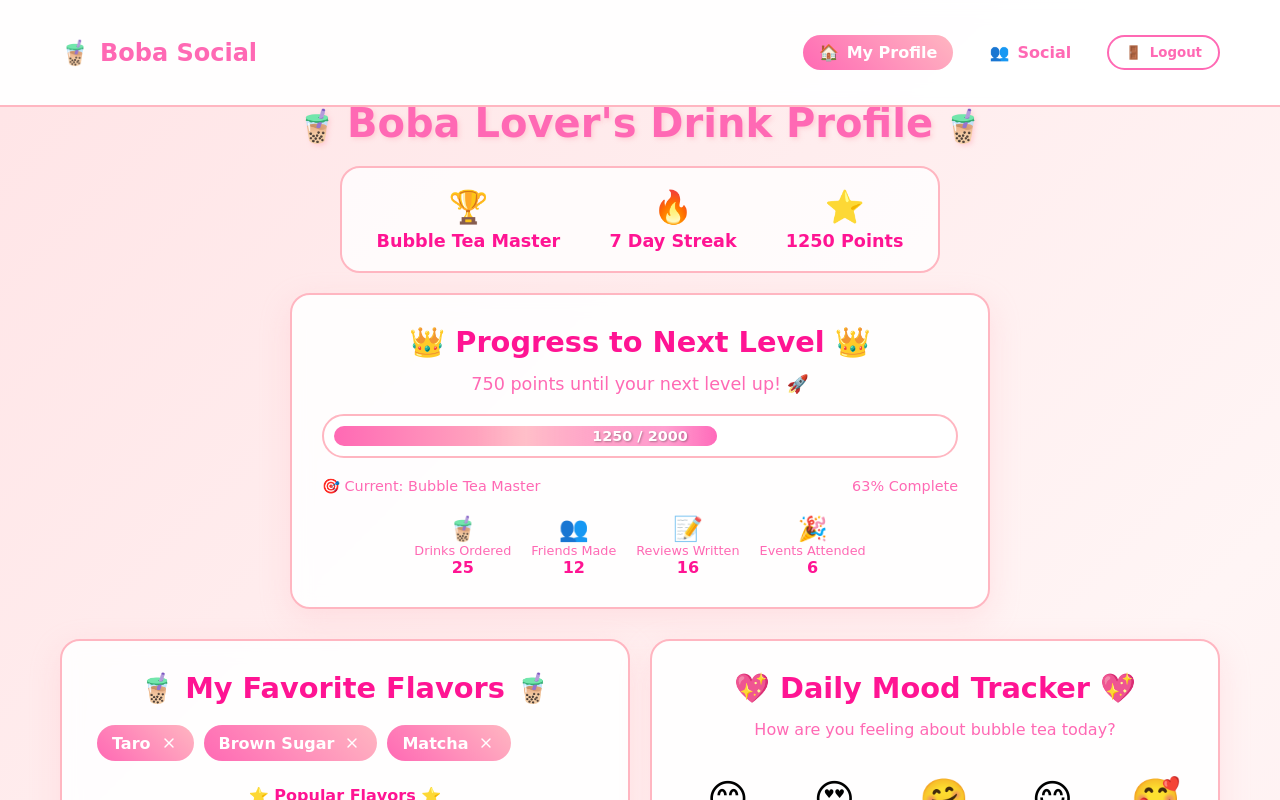
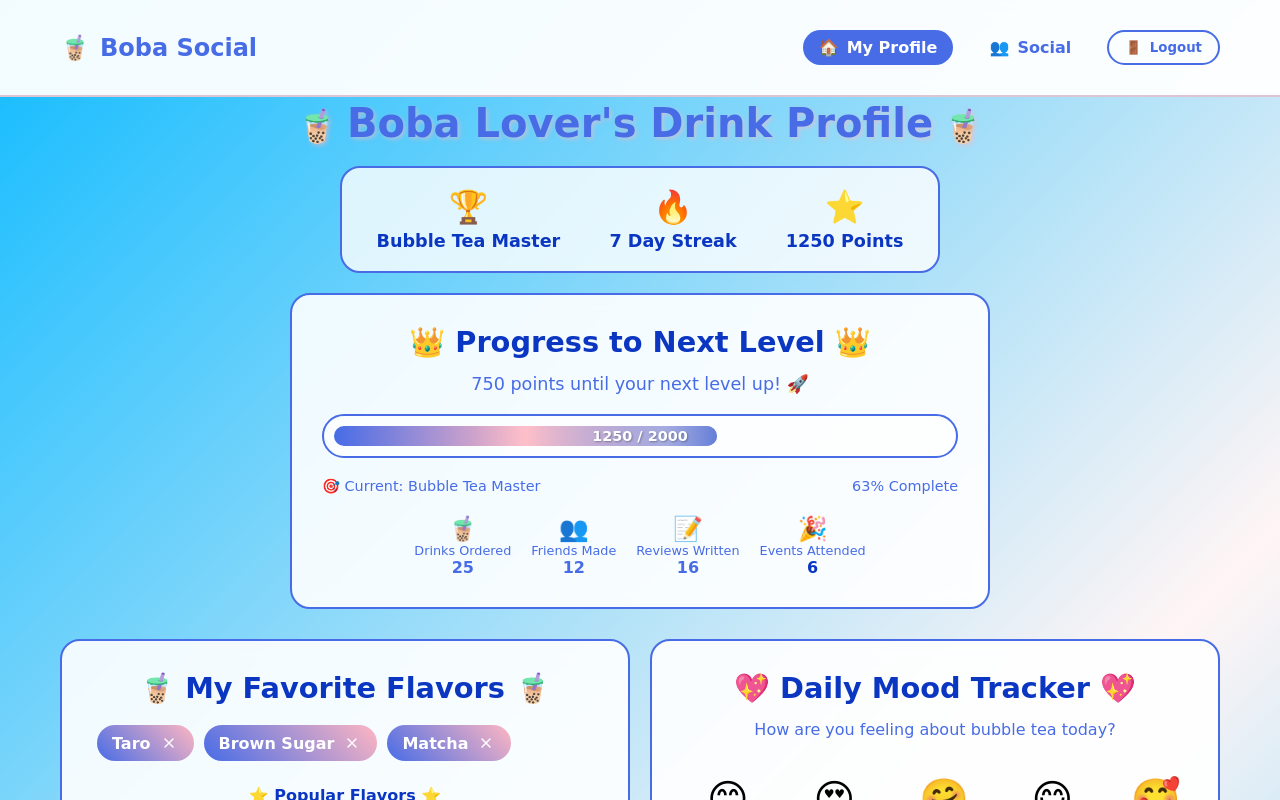
Before and after one commit to MarlonMa17/BobaSocial, a React (Create React App) app in the folder boba-social/: page /login in a window 1280 px wide. Both pictures are taken after typing "name@example.com", "Sample123" into the empty fields and a click on the button "Sign In 🧋". Shown: the top 800 px of the page. Built offline with nearby package versions, Linux system fonts and the light colour scheme.

Commit message:
color changed

```diff
--- a/boba-social/src/App.css
+++ b/boba-social/src/App.css
@@ -6,7 +6,7 @@
 
 body {
   font-family: 'Comic Sans MS', cursive, sans-serif;
-  background: linear-gradient(135deg, #FFE4E6 0%, #FFF5F5 50%, #FFE4E8 100%);
+  background: linear-gradient(135deg, #10bbff 0%, #FFF5F5 50%, #10bbff 100%);
   min-height: 100vh;
 }
 
@@ -30,13 +30,14 @@ body {
   background: rgba(255, 255, 255, 0.9);
   border-radius: 20px;
   padding: 30px;
-  box-shadow: 0 10px 30px rgba(255, 182, 193, 0.3);
-  border: 2px solid #FFB6C1;
+  /* box-shadow: 0 10px 30px rgba(255, 182, 193, 0.3); */
+
+  border: 2px solid #476ce6ff;
   backdrop-filter: blur(10px);
 }
 
 .cute-button {
-  background: linear-gradient(45deg, #FF69B4, #FFB6C1);
+  background: linear-gradient(45deg, #476ce6ff, #FFB6C1);
   border: none;
   border-radius: 25px;
   padding: 12px 25px;
@@ -54,7 +55,7 @@ body {
 }
 
 .cute-input {
-  border: 2px solid #FFB6C1;
+  border: 2px solid #476ce6ff;
   border-radius: 15px;
   padding: 12px 20px;
   font-size: 16px;
@@ -67,12 +68,12 @@ body {
 
 .cute-input:focus {
   outline: none;
-  border-color: #FF69B4;
+  border-color: #476ce6ff;
   box-shadow: 0 0 10px rgba(255, 105, 180, 0.3);
 }
 
 .page-title {
-  color: #FF69B4;
+  color: #476ce6ff;
   font-size: 2.5rem;
   margin-bottom: 20px;
   text-align: center;
@@ -80,7 +81,7 @@ body {
 }
 
 .section-title {
-  color: #FF1493;
+  color: #0b36c2ff;
   font-size: 1.8rem;
   margin-bottom: 15px;
   text-align: center;
@@ -109,12 +110,12 @@ body {
   border-radius: 25px;
   padding: 10px;
   margin: 20px 0;
-  border: 2px solid #FFB6C1;
+  border: 2px solid #476ce6ff;
 }
 
 .progress-bar {
   height: 20px;
-  background: linear-gradient(90deg, #FF69B4, #FFB6C1, #FF1493);
+  background: linear-gradient(90deg, #476ce6ff, #FFB6C1, #0b36c2ff);
   border-radius: 15px;
   transition: width 0.5s ease;
   position: relative;
@@ -164,5 +165,5 @@ body {
 
 .selected {
   transform: scale(1.3);
-  filter: drop-shadow(0 0 10px #FF69B4);
+  filter: drop-shadow(0 0 10px #476ce6ff);
 }
--- a/boba-social/src/components/DrinkProfile.tsx
+++ b/boba-social/src/components/DrinkProfile.tsx
@@ -73,23 +73,23 @@ const DrinkProfile: React.FC<DrinkProfileProps> = ({ user }) => {
               padding: '20px',
               margin: '20px auto',
               maxWidth: '600px',
-              border: '2px solid #FFB6C1'
+              border: '2px solid #476ce6ff'
             }}
           >
             <div style={{ display: 'flex', justifyContent: 'space-around', alignItems: 'center', flexWrap: 'wrap', gap: '20px' }}>
               <div style={{ textAlign: 'center' }}>
                 <div style={{ fontSize: '2rem', marginBottom: '5px' }}>🏆</div>
-                <div style={{ color: '#FF1493', fontWeight: 'bold', fontSize: '1.1rem' }}>{user.level}</div>
+                <div style={{ color: '#0b36c2ff', fontWeight: 'bold', fontSize: '1.1rem' }}>{user.level}</div>
               </div>
 
               <div style={{ textAlign: 'center' }}>
                 <div style={{ fontSize: '2rem', marginBottom: '5px' }}>🔥</div>
-                <div style={{ color: '#FF1493', fontWeight: 'bold', fontSize: '1.1rem' }}>{user.streak} Day Streak</div>
+                <div style={{ color: '#0b36c2ff', fontWeight: 'bold', fontSize: '1.1rem' }}>{user.streak} Day Streak</div>
               </div>
 
               <div style={{ textAlign: 'center' }}>
                 <div style={{ fontSize: '2rem', marginBottom: '5px' }}>⭐</div>
-                <div style={{ color: '#FF1493', fontWeight: 'bold', fontSize: '1.1rem' }}>{user.points} Points</div>
+                <div style={{ color: '#0b36c2ff', fontWeight: 'bold', fontSize: '1.1rem' }}>{user.points} Points</div>
               </div>
             </div>
           </motion.div>
@@ -157,7 +157,7 @@ const DrinkProfile: React.FC<DrinkProfileProps> = ({ user }) => {
           style={{ textAlign: 'center', marginTop: '30px' }}
         >
           <h3 className="section-title">Share Your Profile! 📤</h3>
-          <p style={{ color: '#FF69B4', marginBottom: '20px' }}>
+          <p style={{ color: '#476ce6ff', marginBottom: '20px' }}>
             Let your friends see your amazing bubble tea journey!
           </p>
 
--- a/boba-social/src/components/FavoriteFlavors.tsx
+++ b/boba-social/src/components/FavoriteFlavors.tsx
@@ -67,7 +67,7 @@ const FavoriteFlavors: React.FC<FavoriteFlavorsProps> = ({ flavors, onUpdate })
                 display: 'inline-flex',
                 alignItems: 'center',
                 gap: '8px',
-                background: 'linear-gradient(45deg, #FF69B4, #FFB6C1)',
+                background: 'linear-gradient(45deg, #476ce6ff, #FFB6C1)',
                 color: 'white',
                 padding: '8px 15px',
                 borderRadius: '20px',
@@ -100,7 +100,7 @@ const FavoriteFlavors: React.FC<FavoriteFlavorsProps> = ({ flavors, onUpdate })
           <motion.p
             initial={{ opacity: 0 }}
             animate={{ opacity: 1 }}
-            style={{ color: '#FF69B4', textAlign: 'center', fontStyle: 'italic' }}
+            style={{ color: '#476ce6ff', textAlign: 'center', fontStyle: 'italic' }}
           >
             No favorite flavors yet! Add some below 👇
           </motion.p>
@@ -108,7 +108,7 @@ const FavoriteFlavors: React.FC<FavoriteFlavorsProps> = ({ flavors, onUpdate })
       </div>
 
       <div style={{ marginBottom: '20px' }}>
-        <h4 style={{ color: '#FF1493', marginBottom: '15px', textAlign: 'center' }}>
+        <h4 style={{ color: '#0b36c2ff', marginBottom: '15px', textAlign: 'center' }}>
           ⭐ Popular Flavors ⭐
         </h4>
         <div style={{ display: 'flex', flexWrap: 'wrap', gap: '10px', justifyContent: 'center' }}>
@@ -121,15 +121,15 @@ const FavoriteFlavors: React.FC<FavoriteFlavorsProps> = ({ flavors, onUpdate })
               disabled={flavors.includes(flavor.name)}
               style={{
                 background: flavors.includes(flavor.name)
-                  ? 'rgba(255, 105, 180, 0.3)'
+                  ? 'rgba(45, 153, 224, 0.3)'
                   : 'rgba(255, 255, 255, 0.8)',
-                border: '2px solid #FFB6C1',
+                border: '2px solid #476ce6ff',
                 borderRadius: '15px',
                 padding: '8px 12px',
                 cursor: flavors.includes(flavor.name) ? 'not-allowed' : 'pointer',
                 fontFamily: 'inherit',
                 fontSize: '0.9rem',
-                color: '#FF1493',
+                color: '#0b36c2ff',
                 fontWeight: 'bold',
                 opacity: flavors.includes(flavor.name) ? 0.6 : 1
               }}
@@ -194,10 +194,10 @@ const FavoriteFlavors: React.FC<FavoriteFlavorsProps> = ({ flavors, onUpdate })
                   }}
                   style={{
                     background: 'transparent',
-                    border: '2px solid #FF69B4',
+                    border: '2px solid #476ce6ff',
                     borderRadius: '20px',
                     padding: '8px 16px',
-                    color: '#FF69B4',
+                    color: '#476ce6ff',
                     cursor: 'pointer',
                     fontFamily: 'inherit',
                     fontWeight: 'bold'
--- a/boba-social/src/components/Login.tsx
+++ b/boba-social/src/components/Login.tsx
@@ -52,7 +52,7 @@ const Login: React.FC<LoginProps> = ({ setIsAuthenticated, setCurrentUser }) =>
             Boba Social
             <span className="boba-emoji">🧋</span>
           </h1>
-          <p style={{ color: '#FF69B4', fontSize: '1.2rem' }}>
+          <p style={{ color: '#476ce6ff', fontSize: '1.2rem' }}>
             Welcome back, bubble tea lover!
           </p>
         </div>
@@ -90,9 +90,9 @@ const Login: React.FC<LoginProps> = ({ setIsAuthenticated, setCurrentUser }) =>
         </form>
 
         <div style={{ textAlign: 'center', marginTop: '20px' }}>
-          <p style={{ color: '#FF69B4' }}>
+          <p style={{ color: '#476ce6ff' }}>
             New to Boba Social?{' '}
-            <Link to="/register" style={{ color: '#FF1493', textDecoration: 'none', fontWeight: 'bold' }}>
+            <Link to="/register" style={{ color: '#0b36c2ff', textDecoration: 'none', fontWeight: 'bold' }}>
               Join the bubble tea community! 🎉
             </Link>
           </p>
--- a/boba-social/src/components/MoodTracker.tsx
+++ b/boba-social/src/components/MoodTracker.tsx
@@ -50,7 +50,7 @@ const MoodTracker: React.FC<MoodTrackerProps> = ({ currentMood, onUpdate }) => {
       </h3>
 
       <div style={{ marginBottom: '25px' }}>
-        <p style={{ color: '#FF69B4', textAlign: 'center', marginBottom: '20px' }}>
+        <p style={{ color: '#476ce6ff', textAlign: 'center', marginBottom: '20px' }}>
           How are you feeling about bubble tea today?
         </p>
 
@@ -79,7 +79,7 @@ const MoodTracker: React.FC<MoodTrackerProps> = ({ currentMood, onUpdate }) => {
               </div>
               <div style={{
                 fontSize: '0.8rem',
-                color: selectedMood === mood.emoji ? mood.color : '#FF69B4',
+                color: selectedMood === mood.emoji ? mood.color : '#476ce6ff',
                 fontWeight: 'bold'
               }}>
                 {mood.name}
@@ -96,17 +96,17 @@ const MoodTracker: React.FC<MoodTrackerProps> = ({ currentMood, onUpdate }) => {
               exit={{ opacity: 0, y: -20 }}
               style={{
                 textAlign: 'center',
-                background: 'rgba(255, 105, 180, 0.1)',
+                background: 'rgba(60, 137, 209, 0.1)',
                 borderRadius: '15px',
                 padding: '15px',
                 margin: '20px 0',
-                border: '2px solid #FFB6C1'
+                border: '2px solid #476ce6ff'
               }}
             >
               <div style={{ fontSize: '3rem', marginBottom: '10px' }}>
                 {selectedMood}
               </div>
-              <p style={{ color: '#FF1493', fontWeight: 'bold' }}>
+              <p style={{ color: '#0b36c2ff', fontWeight: 'bold' }}>
                 Current mood selected! 🎉
               </p>
             </motion.div>
@@ -115,7 +115,7 @@ const MoodTracker: React.FC<MoodTrackerProps> = ({ currentMood, onUpdate }) => {
       </div>
 
       <div>
-        <h4 style={{ color: '#FF1493', marginBottom: '15px', textAlign: 'center' }}>
+        <h4 style={{ color: '#0b36c2ff', marginBottom: '15px', textAlign: 'center' }}>
           📅 Recent Mood History
         </h4>
 
@@ -134,17 +134,17 @@ const MoodTracker: React.FC<MoodTrackerProps> = ({ currentMood, onUpdate }) => {
                 borderRadius: '12px',
                 padding: '12px',
                 margin: '8px 0',
-                border: '1px solid #FFB6C1'
+                border: '1px solid #476ce6ff'
               }}
             >
               <div style={{ fontSize: '1.8rem' }}>
                 {entry.mood}
               </div>
               <div style={{ flex: 1 }}>
-                <div style={{ fontSize: '0.9rem', color: '#FF1493', fontWeight: 'bold' }}>
+                <div style={{ fontSize: '0.9rem', color: '#0b36c2ff', fontWeight: 'bold' }}>
                   {new Date(entry.date).toLocaleDateString()}
                 </div>
-                <div style={{ fontSize: '0.8rem', color: '#FF69B4' }}>
+                <div style={{ fontSize: '0.8rem', color: '#476ce6ff' }}>
                   {entry.note}
                 </div>
               </div>
--- a/boba-social/src/components/Navigation.tsx
+++ b/boba-social/src/components/Navigation.tsx
@@ -23,9 +23,9 @@ const Navigation: React.FC = () => {
         right: 0,
         background: 'rgba(255, 255, 255, 0.95)',
         backdropFilter: 'blur(10px)',
-        borderBottom: '2px solid #FFB6C1',
+        borderBottom: '2px solid #ddc5d6ff',
         zIndex: 1000,
-        padding: '15px 0'
+        padding: '10px 0'
       }}
     >
       <div className="container" style={{ display: 'flex', justifyContent: 'space-between', alignItems: 'center' }}>
@@ -34,7 +34,7 @@ const Navigation: React.FC = () => {
           style={{ display: 'flex', alignItems: 'center', gap: '10px' }}
         >
           <span style={{ fontSize: '1.5rem' }}>🧋</span>
-          <h2 style={{ color: '#FF69B4', margin: 0, fontFamily: 'Comic Sans MS' }}>
+          <h2 style={{ color: '#476ce6ff', margin: 0, fontFamily: 'Comic Sans MS' }}>
             Boba Social
           </h2>
         </motion.div>
@@ -52,9 +52,9 @@ const Navigation: React.FC = () => {
                   padding: '8px 16px',
                   borderRadius: '20px',
                   background: location.pathname === item.path
-                    ? 'linear-gradient(45deg, #FF69B4, #FFB6C1)'
+                    ? 'linear-gradient(45deg, #476ce6ff, #476ce6ff)'
                     : 'transparent',
-                  color: location.pathname === item.path ? 'white' : '#FF69B4',
+                  color: location.pathname === item.path ? 'white' : '#476ce6ff',
                   fontWeight: 'bold',
                   transition: 'all 0.3s ease'
                 }}
@@ -71,10 +71,10 @@ const Navigation: React.FC = () => {
             onClick={() => window.location.reload()}
             style={{
               background: 'transparent',
-              border: '2px solid #FF69B4',
+              border: '2px solid #476ce6ff',
               borderRadius: '20px',
               padding: '8px 16px',
-              color: '#FF69B4',
+              color: '#476ce6ff',
               cursor: 'pointer',
               display: 'flex',
               alignItems: 'center',
--- a/boba-social/src/components/PointsProgress.tsx
+++ b/boba-social/src/components/PointsProgress.tsx
@@ -72,7 +72,7 @@ const PointsProgress: React.FC<PointsProgressProps> = ({ currentPoints, maxPoint
         <h3 className="section-title">
           {getLevelEmoji(level)} Progress to Next Level {getLevelEmoji(level)}
         </h3>
-        <p style={{ color: '#FF69B4', fontSize: '1.1rem' }}>
+        <p style={{ color: '#476ce6ff', fontSize: '1.1rem' }}>
           {nextLevelPoints} points until your next level up! 🚀
         </p>
       </div>
@@ -95,7 +95,7 @@ const PointsProgress: React.FC<PointsProgressProps> = ({ currentPoints, maxPoint
           top: '50%',
           left: '50%',
           transform: 'translate(-50%, -50%)',
-          color: progressPercentage > 50 ? 'white' : '#FF1493',
+          color: progressPercentage > 50 ? 'white' : '#476ce6ff',
           fontWeight: 'bold',
           fontSize: '0.9rem',
           textShadow: progressPercentage > 50 ? '1px 1px 2px rgba(0,0,0,0.3)' : 'none'
@@ -109,7 +109,7 @@ const PointsProgress: React.FC<PointsProgressProps> = ({ currentPoints, maxPoint
         justifyContent: 'space-between',
         marginTop: '15px',
         fontSize: '0.9rem',
-        color: '#FF69B4'
+        color: '#476ce6ff'
       }}>
         <span>🎯 Current: {level}</span>
         <span>{Math.round(progressPercentage)}% Complete</span>
@@ -129,26 +129,26 @@ const PointsProgress: React.FC<PointsProgressProps> = ({ currentPoints, maxPoint
       >
         <div style={{ textAlign: 'center' }}>
           <div style={{ fontSize: '1.5rem' }}>🧋</div>
-          <div style={{ fontSize: '0.8rem', color: '#FF69B4' }}>Drinks Ordered</div>
-          <div style={{ fontWeight: 'bold', color: '#FF1493' }}>{Math.floor(currentPoints / 50)}</div>
+          <div style={{ fontSize: '0.8rem', color: '#476ce6ff' }}>Drinks Ordered</div>
+          <div style={{ fontWeight: 'bold', color: '#476ce6ff' }}>{Math.floor(currentPoints / 50)}</div>
         </div>
 
         <div style={{ textAlign: 'center' }}>
           <div style={{ fontSize: '1.5rem' }}>👥</div>
-          <div style={{ fontSize: '0.8rem', color: '#FF69B4' }}>Friends Made</div>
-          <div style={{ fontWeight: 'bold', color: '#FF1493' }}>{Math.floor(currentPoints / 100)}</div>
+          <div style={{ fontSize: '0.8rem', color: '#476ce6ff' }}>Friends Made</div>
+          <div style={{ fontWeight: 'bold', color: '#476ce6ff' }}>{Math.floor(currentPoints / 100)}</div>
         </div>
 
         <div style={{ textAlign: 'center' }}>
           <div style={{ fontSize: '1.5rem' }}>📝</div>
-          <div style={{ fontSize: '0.8rem', color: '#FF69B4' }}>Reviews Written</div>
-          <div style={{ fontWeight: 'bold', color: '#FF1493' }}>{Math.floor(currentPoints / 75)}</div>
+          <div style={{ fontSize: '0.8rem', color: '#476ce6ff' }}>Reviews Written</div>
+          <div style={{ fontWeight: 'bold', color: '#476ce6ff' }}>{Math.floor(currentPoints / 75)}</div>
         </div>
 
         <div style={{ textAlign: 'center' }}>
           <div style={{ fontSize: '1.5rem' }}>🎉</div>
-          <div style={{ fontSize: '0.8rem', color: '#FF69B4' }}>Events Attended</div>
-          <div style={{ fontWeight: 'bold', color: '#FF1493' }}>{Math.floor(currentPoints / 200)}</div>
+          <div style={{ fontSize: '0.8rem', color: '#476ce6ff' }}>Events Attended</div>
+          <div style={{ fontWeight: 'bold', color: '#0b36c2ff' }}>{Math.floor(currentPoints / 200)}</div>
         </div>
       </motion.div>
     </motion.div>
--- a/boba-social/src/components/Register.tsx
+++ b/boba-social/src/components/Register.tsx
@@ -67,7 +67,7 @@ const Register: React.FC<RegisterProps> = ({ setIsAuthenticated, setCurrentUser
             Join Boba Social
             <span className="boba-emoji">🎉</span>
           </h1>
-          <p style={{ color: '#FF69B4', fontSize: '1.2rem' }}>
+          <p style={{ color: '#476ce6ff', fontSize: '1.2rem' }}>
             Start your bubble tea journey!
           </p>
         </div>
@@ -139,9 +139,9 @@ const Register: React.FC<RegisterProps> = ({ setIsAuthenticated, setCurrentUser
         </form>
 
         <div style={{ textAlign: 'center', marginTop: '20px' }}>
-          <p style={{ color: '#FF69B4' }}>
+          <p style={{ color: '#476ce6ff' }}>
             Already a member?{' '}
-            <Link to="/login" style={{ color: '#FF1493', textDecoration: 'none', fontWeight: 'bold' }}>
+            <Link to="/login" style={{ color: '#0b36c2ff', textDecoration: 'none', fontWeight: 'bold' }}>
               Sign in here! 🧋
             </Link>
           </p>
```
Also changed, not shown: boba-social/src/components/FlavorCombinations.tsx (+16 -16 lines), boba-social/src/components/OrderingHabits.tsx (+24 -24 lines), boba-social/src/components/Social.tsx (+22 -22 lines).
